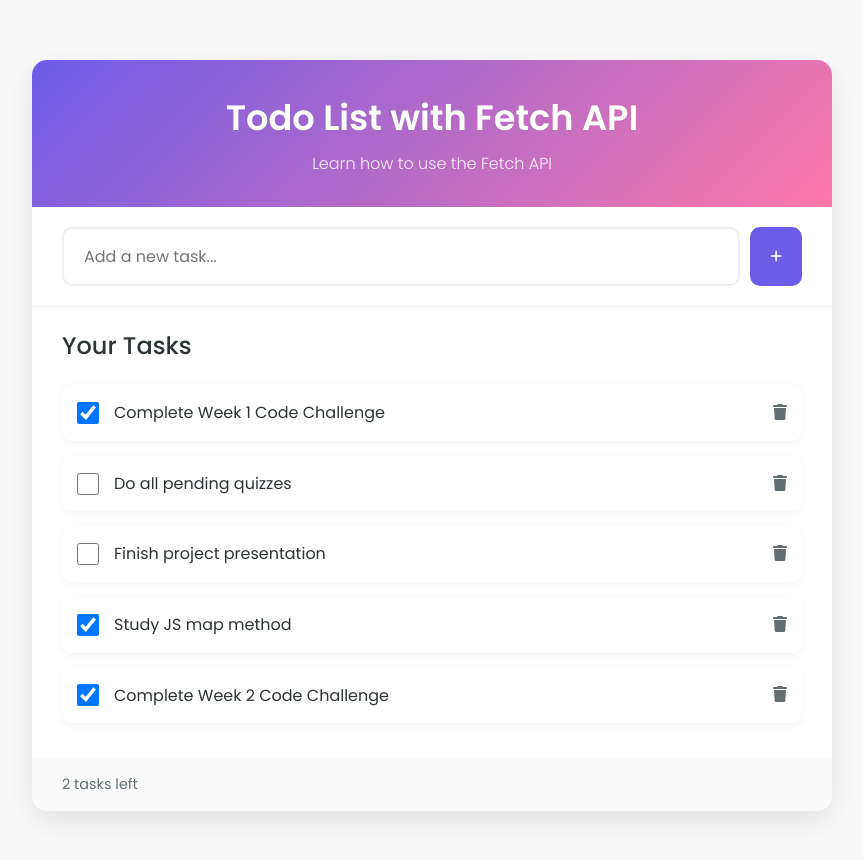
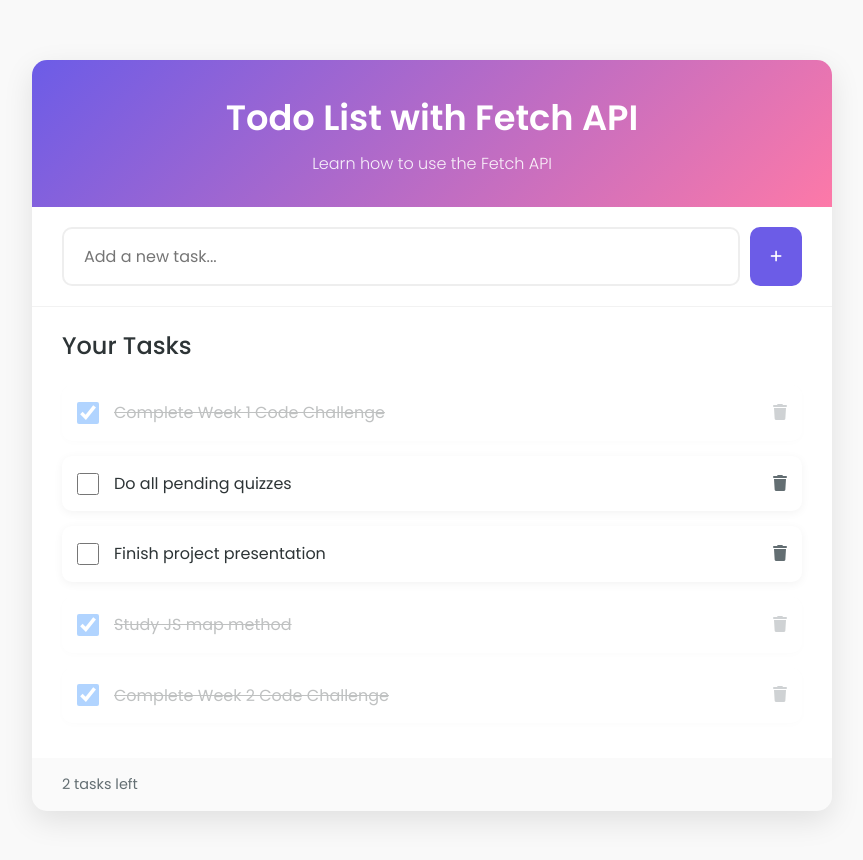
Before and after one commit to ryankim1264/todo-list, a React (Vite) app: page / in a window 1280 px wide. Shown: the top 860 px of the page, without its empty margins (208-1071 px from the left). Built offline with nearby package versions, Linux system fonts and the light colour scheme.

Commit message:
Implement onChange handler. Known bug: Delete handler not deleting the right todo item.

```diff
--- a/src/components/Input.jsx
+++ b/src/components/Input.jsx
@@ -8,6 +8,7 @@ const Input = (props) => {
 			required={props.required}
 			checked={props.checked}
 			onChange={props.onChange}
+			value={props.value}
 		/>
 	);
 };
--- a/src/components/TaskItem.jsx
+++ b/src/components/TaskItem.jsx
@@ -1,25 +1,45 @@
+import { useState } from 'react';
 import Button from './Button';
 import Input from './Input';
 
-const TaskItem = ({ task }) => {
-	const { completed, title } = task;
+const TaskItem = ({ task, setTodos, todos }) => {
+	const [todo, setTodo] = useState(task);
 
-	function handleClick(taskName) {
-		alert(`The clicked task is: ${taskName}`);
+	function handleChange() {
+		setTodo({ ...todo, completed: !todo.completed });
+	}
+
+	function handleClick(id) {
+		console.log(id);
+		console.log(todos);
+
+		setTodos(todos.filter((todo) => todo.id !== id));
 	}
 
 	return (
-		<div className="task">
+		<div
+			className="task"
+			style={{
+				opacity: todo.completed ? '0.3' : '1',
+			}}
+		>
 			<Input
 				type="checkbox"
 				className="checkbox"
-				checked={completed === true}
-				onChange={() => console.log('Hi')}
+				checked={todo.completed}
+				onChange={handleChange}
+				value={todo.completed}
 			/>
 
-			<span>{title}</span>
+			<span
+				style={{
+					textDecoration: todo.completed === true ? 'line-through' : '',
+				}}
+			>
+				{todo.title}
+			</span>
 
-			<Button buttonClass="delete-button" onClick={() => handleClick(title)}>
+			<Button buttonClass="delete-button" onClick={() => handleClick(todo.id)}>
 				<i className="fa-solid fa-trash"></i>
 			</Button>
 		</div>
--- a/src/components/TasksContainer.jsx
+++ b/src/components/TasksContainer.jsx
@@ -14,7 +14,7 @@ const TasksContainer = () => {
 
 			<div id="tasks-list">
 				{todos.map((task, index) => (
-					<TaskItem key={index} task={task} />
+					<TaskItem key={index} task={task} setTodos={setTodos} todos={todos} />
 				))}
 			</div>
 		</div>
```
